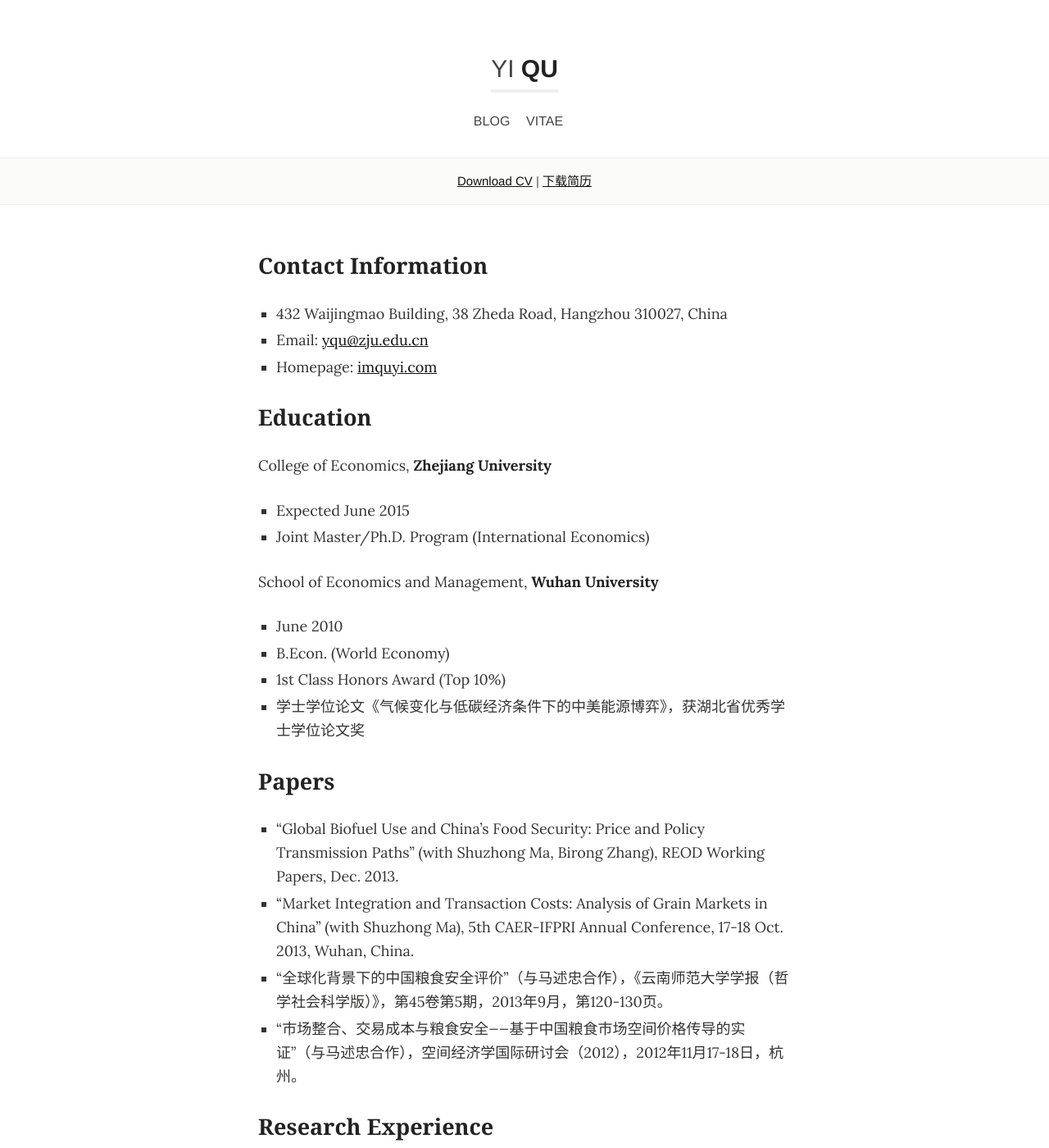
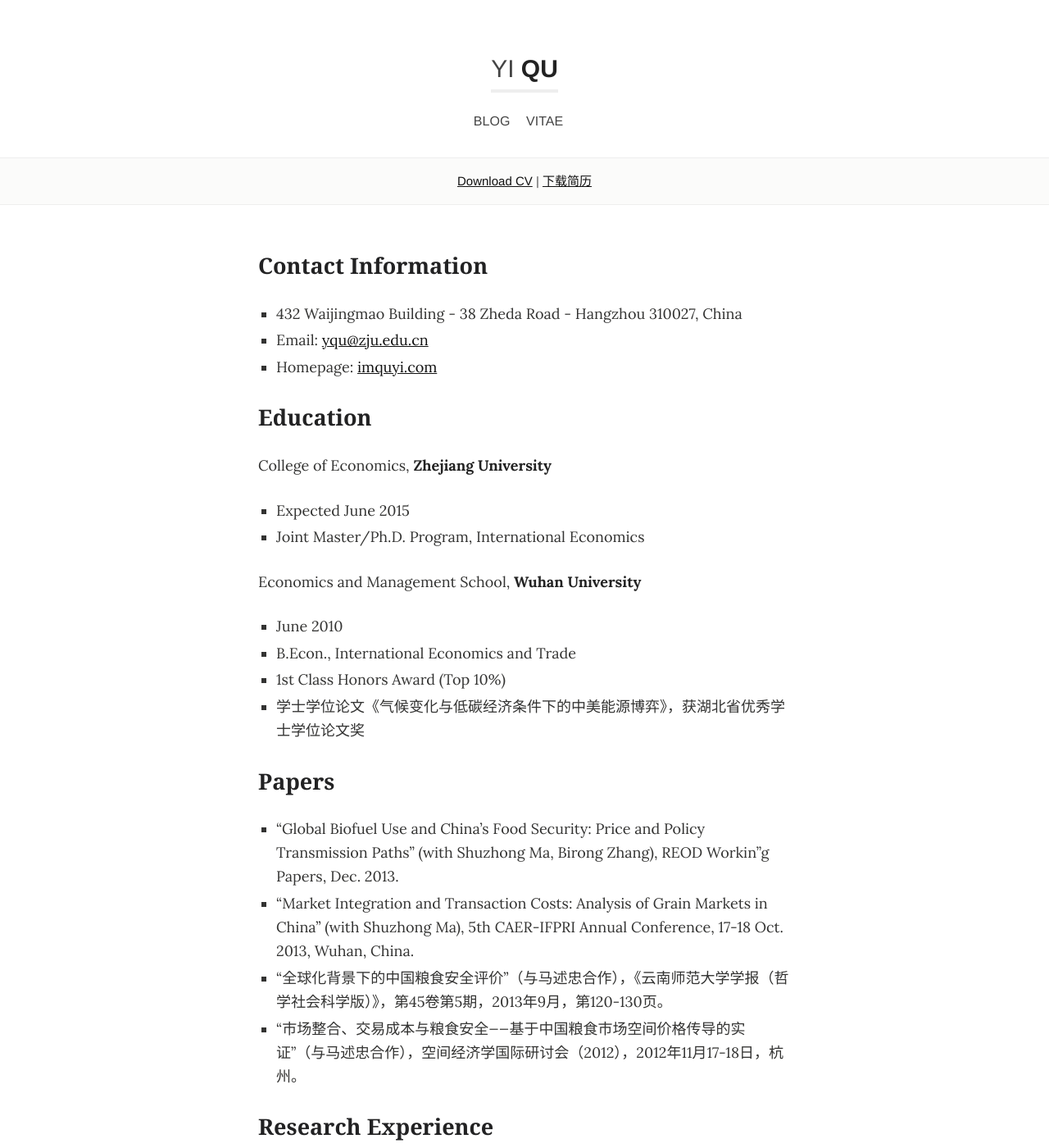
Before and after one commit to rangerqu/rangerqu.github.com, a Jekyll site: the page built from vitae/index.md, in a window 1280 px wide and 1400 px high. Shown: the whole window at 82% size. Built offline with Jekyll 4.4.1, drawn with Linux system fonts in a browser that asks for light colours.

Commit message:
update cv page

```diff
--- a/vitae/index.md
+++ b/vitae/index.md
@@ -5,7 +5,7 @@ title: Curriculum Vitae
 
 ## Contact Information
 
-- 432 Waijingmao Building, 38 Zheda Road, Hangzhou 310027, China
+- 432 Waijingmao Building - 38 Zheda Road - Hangzhou 310027, China
 - Email: <mailto:yqu@zju.edu.cn>
 - Homepage: [imquyi.com](http://imquyi.com/)
 
@@ -14,19 +14,19 @@ title: Curriculum Vitae
 College of Economics, **Zhejiang University**
 
 - Expected June 2015
-- Joint Master/Ph.D. Program (International Economics)
+- Joint Master/Ph.D. Program, International Economics
 
-School of Economics and Management, **Wuhan University**
+Economics and Management School, **Wuhan University**
 
 - June 2010
-- B.Econ. (World Economy)
+- B.Econ., International Economics and Trade
 - 1st Class Honors Award (Top 10%)
 - 学士学位论文《气候变化与低碳经济条件下的中美能源博弈》，获湖北省优秀学士学位论文奖
 
 ## Papers
 
 
-- "Global Biofuel Use and China’s Food Security: Price and Policy Transmission Paths" (with Shuzhong Ma, Birong Zhang), REOD Working Papers, Dec. 2013.
+- "Global Biofuel Use and China’s Food Security: Price and Policy Transmission Paths" (with Shuzhong Ma, Birong Zhang), REOD Workin"g Papers, Dec. 2013.
 - "Market Integration and Transaction Costs: Analysis of Grain Markets in China" (with Shuzhong Ma), 5th CAER-IFPRI Annual Conference, 17-18 Oct. 2013, Wuhan, China.
 - “全球化背景下的中国粮食安全评价”（与马述忠合作），《云南师范大学学报（哲学社会科学版）》，第45卷第5期，2013年9月，第120-130页。
 - “市场整合、交易成本与粮食安全——基于中国粮食市场空间价格传导的实证”（与马述忠合作），空间经济学国际研讨会（2012），2012年11月17-18日，杭州。
```
